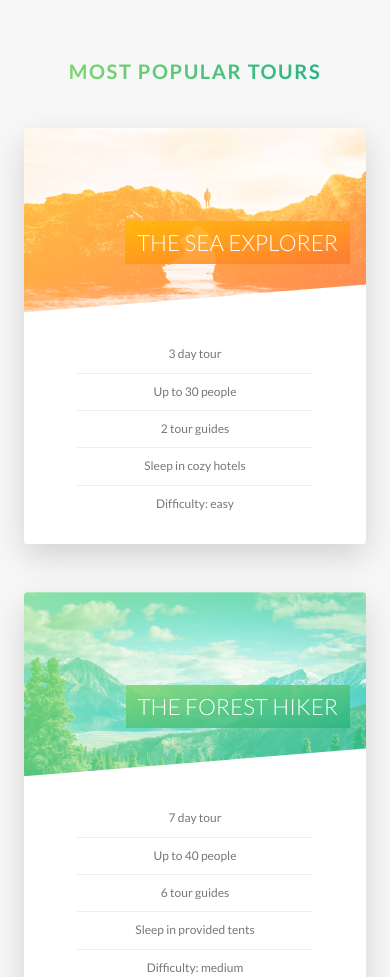
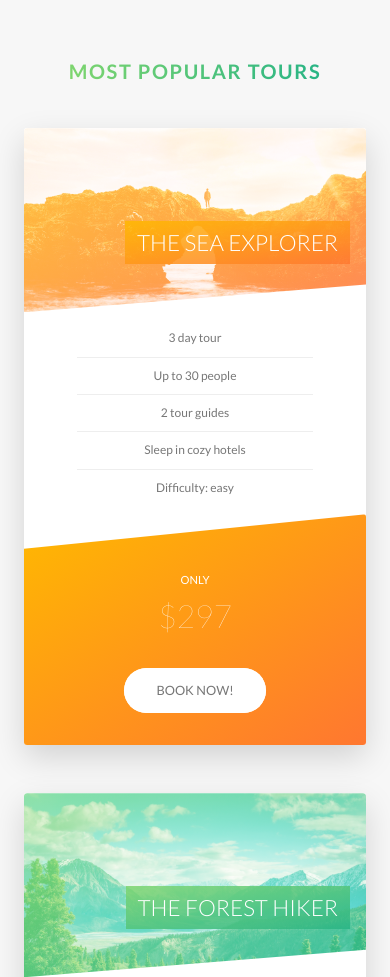
Before and after one commit to arsenic03/Website-Project-using-Advanced-CSS-and-Sass, a website: page index.html in a window 390 px wide. Shown: the part 2509-3486 px from the top of the page. Drawn offline with Linux system fonts and the light colour scheme.

Commit message:
Added media queries to more sections

```diff
--- a/sass/components/_card.scss
+++ b/sass/components/_card.scss
@@ -149,4 +149,47 @@
         font-size: 6rem;
         font-weight: 100;
     }
+
+    @include respond(tab-port) {
+        height: auto;
+        border-radius: 3px;
+        background-color: $color-white;
+        box-shadow: 0 1.5rem 4rem rgba($color-black, .15);
+
+        &__side {
+            height: auto;
+            position: relative;
+            box-shadow: none;
+
+            &--back {
+                transform: rotateY(0);
+                clip-path: polygon(0 15%, 100% 0, 100% 100%, 0% 100%);
+            }
+        }
+
+        &:hover &__side--front {
+            transform: rotateY(0);
+        }
+
+        &__details {
+            padding: 1rem 3rem;
+        }
+
+        &__cta {
+            position: relative;
+            top: 0;
+            left: 0;
+            transform: translate(0);
+            width: 100%;
+            padding: 7rem 4rem 4rem 4rem;
+        }
+
+        &__price-box {
+            margin-bottom: 3rem;
+        }
+
+        &__price-value {
+            font-size: 4rem;
+        }
+    }
 }
--- a/sass/components/_form.scss
+++ b/sass/components/_form.scss
@@ -20,6 +20,10 @@
         width: 90%;
         display: block;
         transition: all .3s;
+
+        @include respond(tab-port) {
+            width: 100%;
+        }
 
         /*
         When an input box is selected, there is a blue border by default (focus state)
@@ -71,6 +75,11 @@
     &__radio-group {
         width: 49%;
         display: inline-block;
+
+        @include respond(tab-port) {
+            width: 100%;
+            margin-bottom: 2rem;
+        }
     }
 
     &__radio-input {
--- a/sass/components/_popup.scss
+++ b/sass/components/_popup.scss
@@ -21,6 +21,10 @@
         opacity: 0;
         transform:translate(-50%, -50%) scale(.25);
         transition: all .5s .2s;
+
+        @include respond(phone) {
+            height: 30%;
+        }
     }
 
     &__left {
--- a/sass/components/_story.scss
+++ b/sass/components/_story.scss
@@ -8,6 +8,16 @@
     padding-left: 9rem;
     font-size: $default-font-size;
     transform: skewX(-12deg);
+
+    @include respond(tab-port) {
+        width: 100%;
+        padding: 4rem;
+        padding-left: 7rem;
+    }
+
+    @include respond(phone) {
+        transform: skewX(0);
+    }
 
     /*
         Radius of circle is 50% so diameter is 100% of the element (15rem), and the position is in the middle (50% 50%)
@@ -25,6 +35,11 @@
         clip-path: circle(50% at 50% 50%);
         transform: translateX(-3rem) skewX(12deg);
         position: relative;
+
+        @include respond(phone) {
+            transform: translateX(-3rem) skewX(0);
+        }
+
     }
 
     &__img {
@@ -36,6 +51,10 @@
 
     &__text {
         transform: skewX(12deg);
+
+        @include respond(phone) {
+            transform: skewX(0);
+        }
     }
 
     &__caption {
--- a/sass/pages/_home.scss
+++ b/sass/pages/_home.scss
@@ -61,10 +61,26 @@
     border-radius: 3px;
     box-shadow: 0 1.5rem 4rem rgba($color-black, .2);
 
-    height: 50rem;
+    @include respond(tab-land) {
+        background-image: linear-gradient(105deg, rgba($color-white, .9) 0%, rgba($color-white, .9) 65%, transparent 65%) ,url(../img/nat-10.jpg);
+        background-size: cover;
+    }
+
+    @include respond(tab-port) {
+        background-image: linear-gradient(to right, rgba($color-white, .9) 0%, rgba($color-white, .9) 100%) ,url(../img/nat-10.jpg);
+        background-size: cover;
+    }
 
     &__form {
         width: 50%;
         padding: 6rem;
+
+        @include respond(tab-land) {
+            width: 65%;
+        }
+
+        @include respond(tab-port) {
+            width: 100%;
+        }
     }
 }
```
Also changed, not shown: css/style.css.
